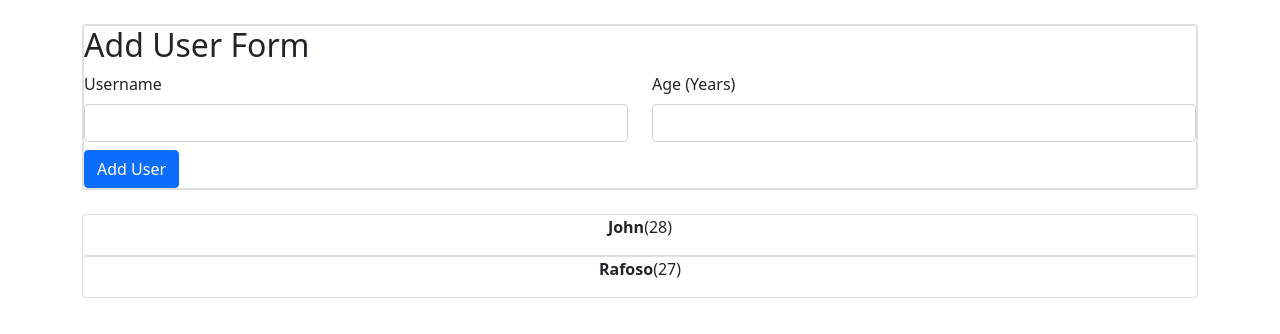
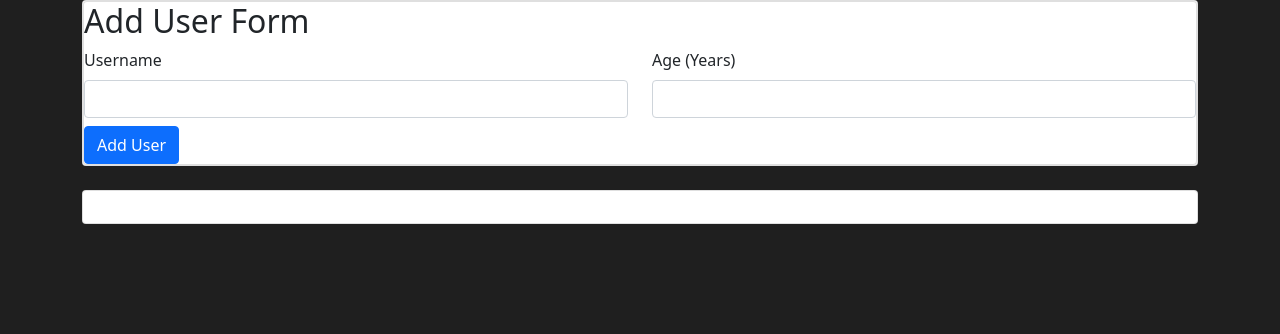
Before and after one commit to wilkesilvaj/react-user-management, a React (Create React App) app in the folder user-management-app/: page / in a window 1280 px wide. Shown: the top 334 px of the page. Built offline with nearby package versions, Linux system fonts and the light colour scheme.

Commit message:
Updated code structure in a few files and cleaned the code a bit. Also set the starting userlist to empty

```diff
--- a/user-management-app/src/App.js
+++ b/user-management-app/src/App.js
@@ -1,34 +1,24 @@
-import logo from './logo.svg';
-import './App.css';
-import UserList from './components/UserList';
-import NewUser from './components/AddUser/NewUser';
-import { useState } from 'react';
-const users = [
-  {username: 'John', age: 28},
-  {username: 'Rafoso', age: 27}
-
-]
+import logo from "./logo.svg";
+import "./App.css";
+import UserList from "./components/UserList";
+import NewUser from "./components/AddUser/NewUser";
+import { useState } from "react";
 
 function App() {
-
-  const [userList, setUserList] = useState(users);
+  const [userList, setUserList] = useState([]);
 
   // Handler which is passed down until UserForm so we can store the new user in the userList
-  const addUserHandler = (user) =>  {
+  const addUserHandler = (newUser) => {
     setUserList((prevUserList) => {
-      return [user, ...prevUserList];
-    } );
+      return [newUser, ...prevUserList];
+    });
     console.log(userList);
-  }
+  };
 
   return (
-    <div className="App container-fluid">
-      <div className='container my-4'>
-        <NewUser onAddUser={addUserHandler}/>
-      </div>
-      <div className='container my-4'>
-        <UserList  users={userList} />
-      </div>
+    <div className="App container">
+      <NewUser onAddUser={addUserHandler} />
+      <UserList users={userList} />
     </div>
   );
 }
--- /dev/null
+++ b/user-management-app/src/components/UI/Card.js
@@ -0,0 +1,7 @@
+import React from "react";
+
+const Card = (props) => {
+  return <div className="card my-4 p-2">{props.children}</div>;
+};
+
+export default Card;
--- a/user-management-app/src/components/UserList.js
+++ b/user-management-app/src/components/UserList.js
@@ -1,11 +1,17 @@
-// import classes from './UserList.module.css';
-import User from './User';
-const UserList = (props) =>  {
-
-    return <div>
-        {props.users.map(user => <User username={user.username} age={user.age} key={user.username} /> )}
-    </div>
-
-}
+import User from "./User";
+import Card from "./UI/Card";
+const UserList = (props) => {
+  return (
+    <Card>
+      <ul>
+        {props.users.map((user) => (
+          <li key={user.id}>
+            <User username={user.username} age={user.age}  />
+          </li>
+        ))}
+      </ul>
+    </Card>
+  );
+};
 
 export default UserList;
--- a/user-management-app/src/index.css
+++ b/user-management-app/src/index.css
@@ -5,9 +5,14 @@ body {
     sans-serif;
   -webkit-font-smoothing: antialiased;
   -moz-osx-font-smoothing: grayscale;
+  background: #1f1f1f!important;
 }
 
 code {
   font-family: source-code-pro, Menlo, Monaco, Consolas, 'Courier New',
     monospace;
 }
+
+html  {
+  background: #1f1f1f!important;
+}
```
